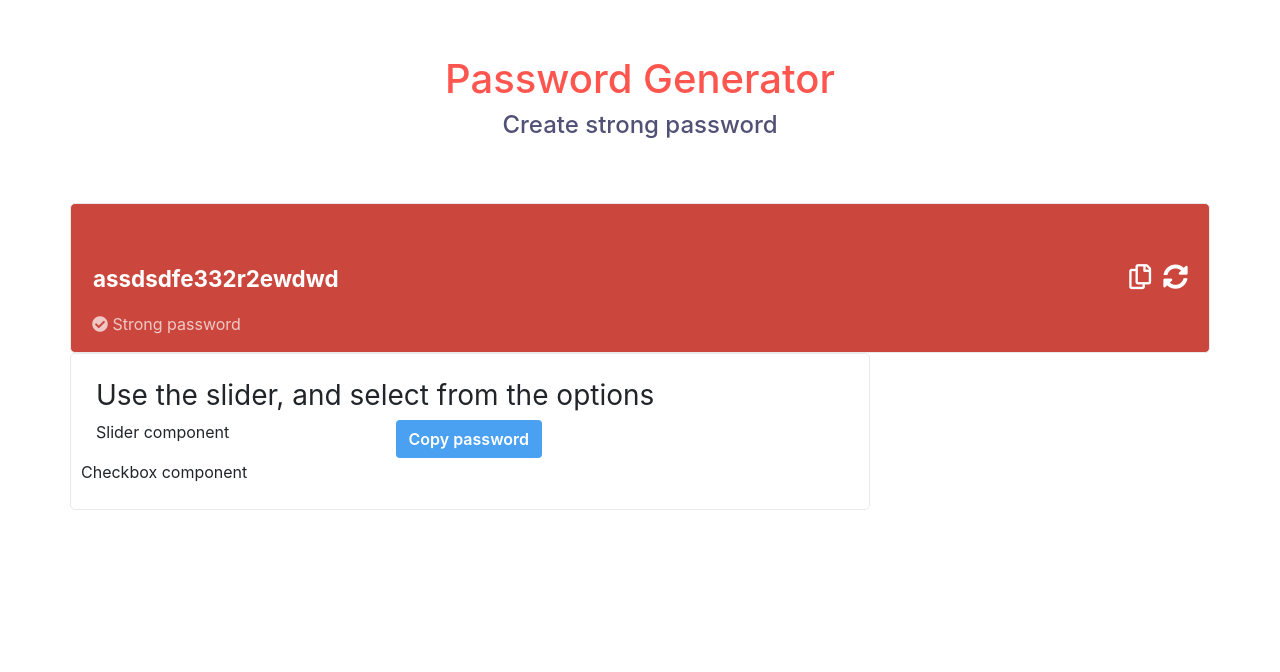
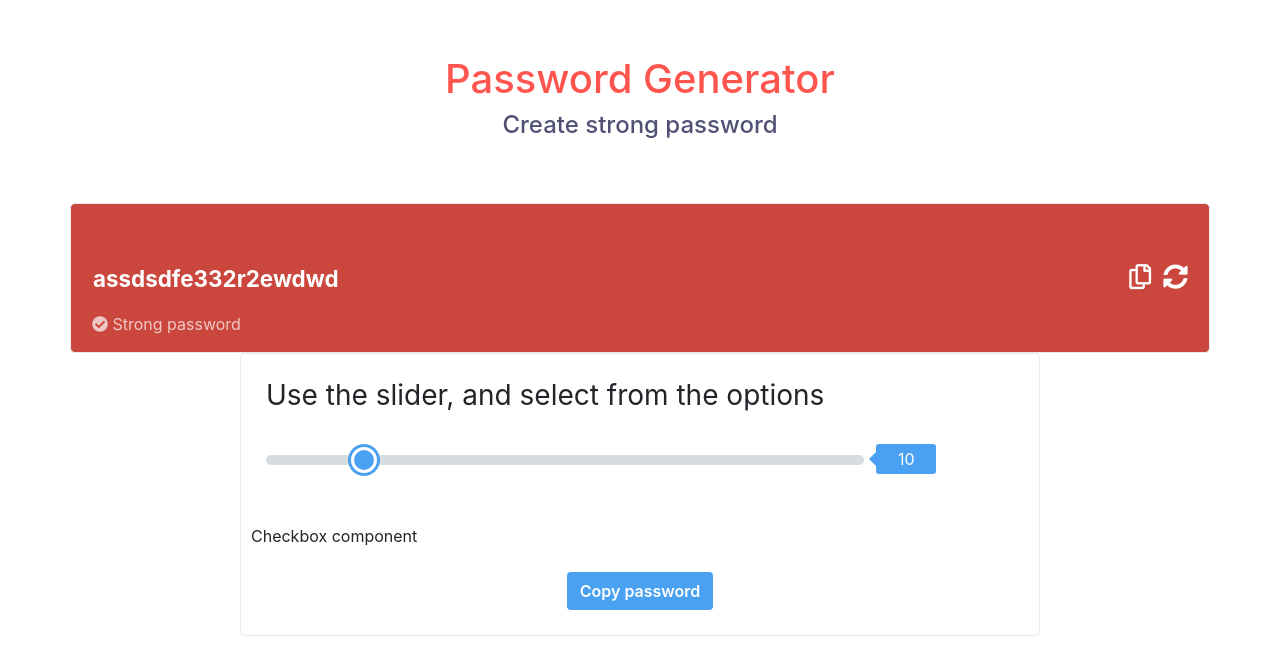
Before and after one commit to AigarsPeda/password-generator, a React app: page / in a window 1280 px wide. Shown: the top 672 px of the page. Built offline with nearby package versions, Linux system fonts and the light colour scheme.

Commit message:
started to ad slider component

```diff
--- a/src/components/container/Container.tsx
+++ b/src/components/container/Container.tsx
@@ -1,19 +1,34 @@
 import React from "react";
 import "./Container.scss";
 import Button from "./button/Button";
+import Slider from "./slider/Slider";
 
 const Container: React.FC = () => {
+  const onChangeSlider = (e: React.ChangeEvent<HTMLInputElement>) => {
+    console.log(e.target.value);
+  };
   return (
-    <div className="row password-settings">
+    <div className="password-settings">
       <h3>Use the slider, and select from the options</h3>
       <div className="row">
         <div className="col-md-12">
-          <div className="form-group">Slider component</div>
+          <div className="form-group">
+            &nbsp;
+            <Slider
+              min={1}
+              max={60}
+              step={1}
+              value={10}
+              defaultLength={10}
+              onChangeValue={onChangeSlider}
+            />
+          </div>
         </div>
         <div className="col-md-12">
           <div className="row checkbox-container">Checkbox component</div>
         </div>
       </div>
+      <br />
       <div className="text-center">
         <div className="row">
           <div className="col-md-12">
--- /dev/null
+++ b/src/components/container/slider/Slider.scss
@@ -0,0 +1,66 @@
+.slider-container {
+  margin-bottom: 50px;
+  .slider {
+    width: 100%;
+    .range-slider {
+      -webkit-appearance: none;
+      width: 80%;
+      height: 10px;
+      border-radius: 5px;
+      background: #d7dcdf;
+      outline: none;
+      padding: 0;
+      margin: 0;
+      &::-webkit-slider-thumb {
+        appearance: none;
+        width: 20px;
+        height: 20px;
+        border-radius: 50%;
+        background: #4aa1f3;
+        cursor: pointer;
+        box-shadow: 0 0 0 3px #fff, 0 0 0 6px #4aa1f3;
+        transition: background 0.15s ease-in-out;
+      }
+      &:active::-webkit-slider-thumb {
+        background: #4aa1f3;
+      }
+      &::-moz-range-thumb {
+        width: 20px;
+        height: 20px;
+        border: 0;
+        border-radius: 50%;
+        background: red;
+        cursor: pointer;
+        transition: background 0.15s ease-in-out;
+      }
+      &::-moz-range-track {
+        background: #fff;
+        border: 0;
+      }
+    }
+    .range-slider-value {
+      display: inline-block;
+      position: relative;
+      width: 60px;
+      color: #fff;
+      line-height: 20px;
+      text-align: center;
+      border-radius: 3px;
+      background: #4aa1f3;
+      padding: 5px 10px;
+      margin-left: 12px;
+
+      &::after {
+        position: absolute;
+        top: 8px;
+        left: -7px;
+        width: 0;
+        height: 0;
+        border-top: 7px solid transparent;
+        border-right: 7px solid #4aa1f3;
+        border-bottom: 7px solid transparent;
+        content: "";
+      }
+    }
+  }
+}
--- /dev/null
+++ b/src/components/container/slider/Slider.tsx
@@ -0,0 +1,41 @@
+import React from "react";
+import "./Slider.scss";
+
+interface ISlider {
+  step: number;
+  min: number;
+  max: number;
+  value: number;
+  defaultLength?: number;
+  onChangeValue: (e: React.ChangeEvent<HTMLInputElement>) => void;
+}
+
+const Slider: React.FC<ISlider> = props => {
+  const { step, min, max, value, onChangeValue, defaultLength = 10 } = props;
+
+  const handleChange = (max: number) => (
+    e: React.ChangeEvent<HTMLInputElement>
+  ) => {
+    onChangeValue(e);
+  };
+
+  return (
+    <div className="slider-container">
+      <div className="slider">
+        <input
+          className="range-slider"
+          type="range"
+          step={step}
+          min={min}
+          max={max}
+          value={value}
+          defaultValue={defaultLength}
+          onChange={handleChange(max)}
+        />
+        <span className="range-slider-value">10</span>
+      </div>
+    </div>
+  );
+};
+
+export default Slider;
```
